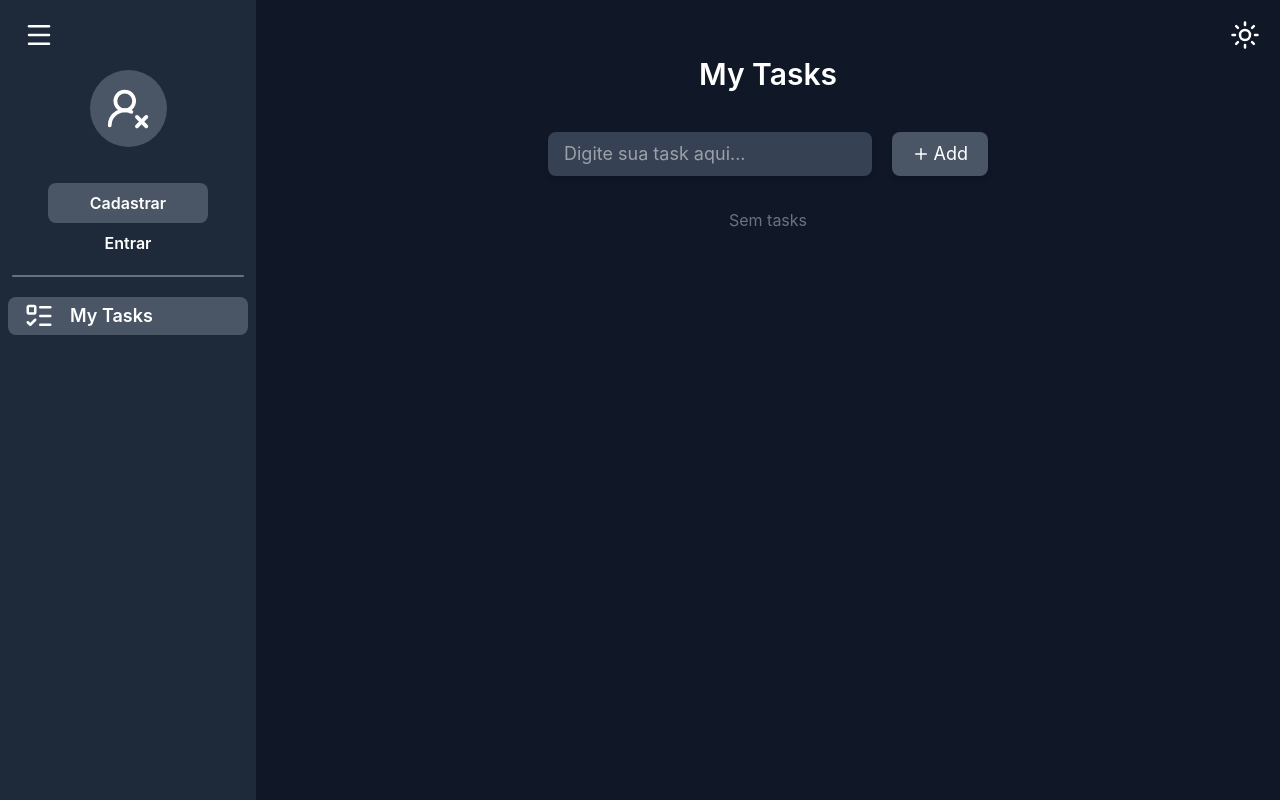
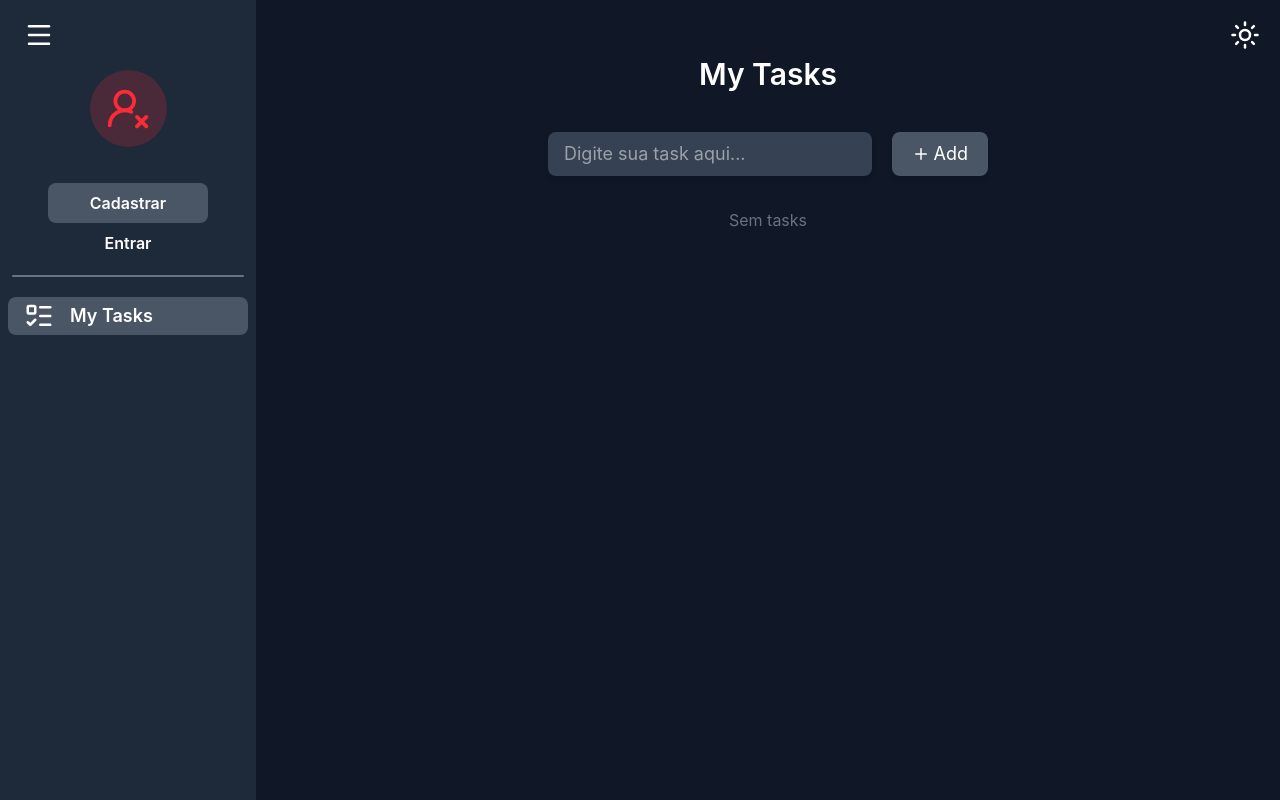
Before and after one commit to renatomart15/to-do-list, a React (Vite) app in the folder frontend/: page / in a window 1280 px wide. Built offline with nearby package versions, Linux system fonts and the light colour scheme.

Commit message:
style: alterei as cores do ícone de autenticado/não autenticado

```diff
--- a/frontend/src/components/Sidebar.tsx
+++ b/frontend/src/components/Sidebar.tsx
@@ -43,8 +43,8 @@ const Sidebar = () => {
             {token ? (
               <div>
                 <div className="flex justify-center mb-2">
-                  <div className="text-black dark:text-white bg-[#f4f5f6] p-4 rounded-full dark:bg-[#4a5565]">
-                    <UserRoundCheck size={45} className="" />
+                  <div className="text-green-500 bg-green-500/20 p-4 rounded-full">
+                    <UserRoundCheck size={45} />
                   </div>
                 </div>
                 <div className="text-center mt-3">
@@ -69,7 +69,7 @@ const Sidebar = () => {
             ) : (
               <div className="flex flex-col items-center">
                 <div className="flex justify-center mb-9">
-                  <div className="text-black dark:text-white bg-[#f4f5f6] dark:bg-[#4a5565] p-4 rounded-full">
+                  <div className="text-red-500 bg-red-500/20 p-4 rounded-full">
                     <UserRoundX size={45} />
                   </div>
                 </div>
```
